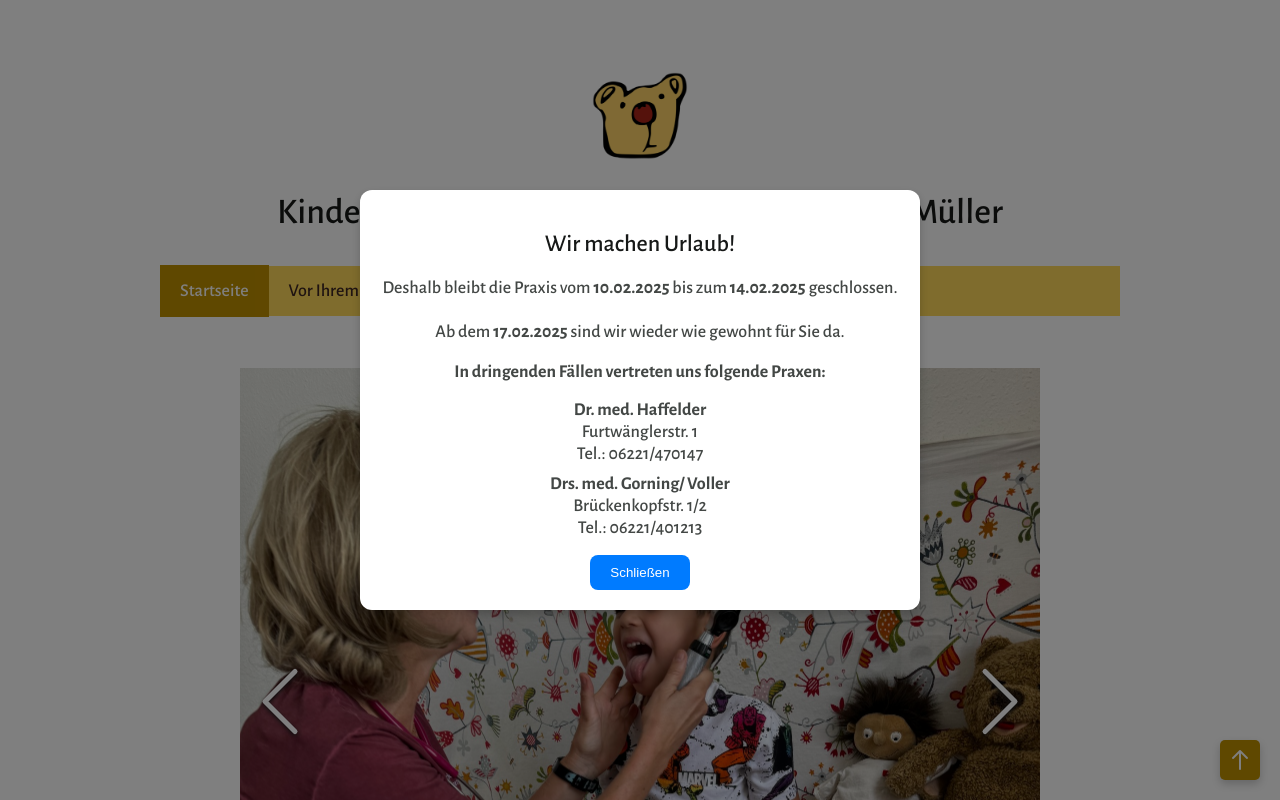
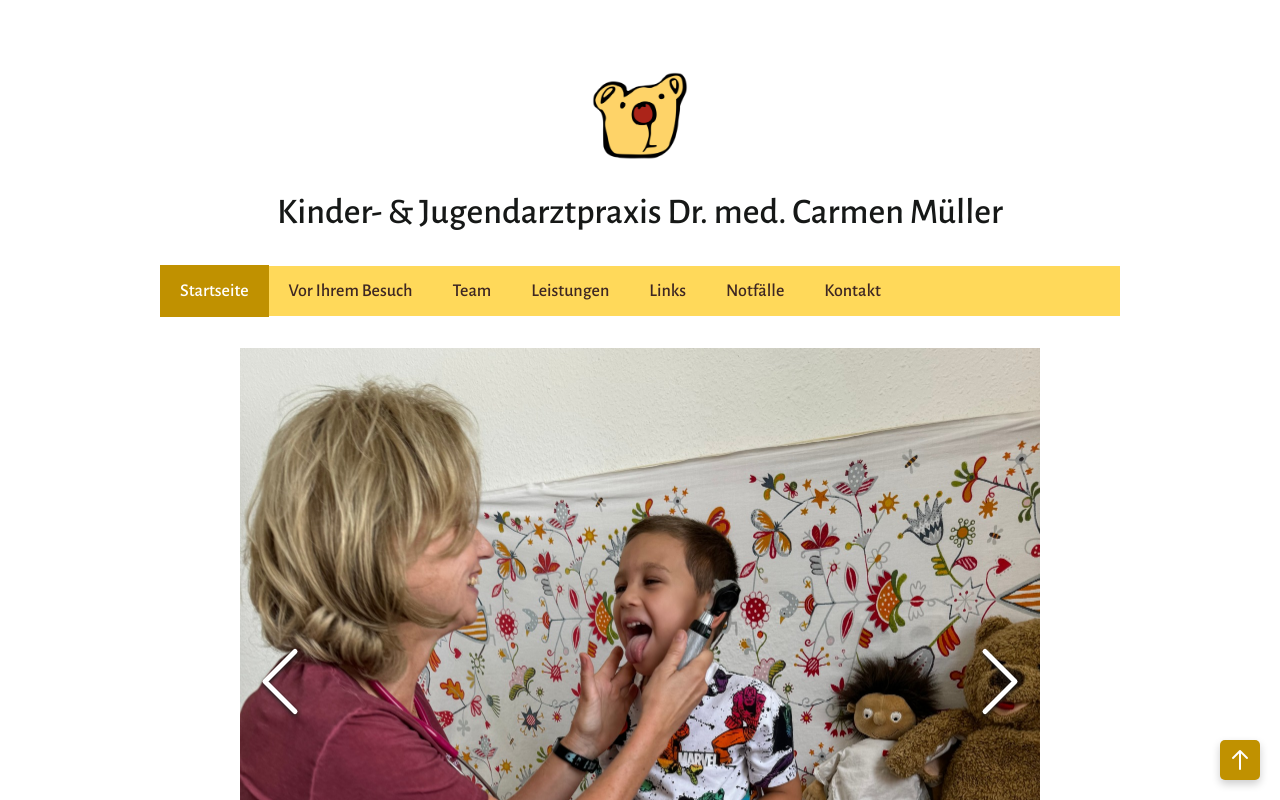
Before and after one commit to nicolasbeltran/carmenweb, a React (Create React App) app: page / in a window 1280 px wide. Shown: the top 800 px of the page. Built offline with nearby package versions, Linux system fonts and the light colour scheme; the HTML template or start-up script is replaced by a standard one.

Commit message:
remove popup

```diff
--- a/src/pages/HomePage/HomePage.tsx
+++ b/src/pages/HomePage/HomePage.tsx
@@ -5,7 +5,6 @@ import image3 from "../../img/praxis-gallery/praxis-3.jpeg";
 
 import './HomePage.css';
 import { useState } from "react";
-import Popup from "../../components/Popup/Popup";
 
 const HomePage = () => {
 
@@ -42,7 +41,6 @@ const HomePage = () => {
 
   return (
     <div className="page-content praxis-content">
-      <Popup />
       <section className='praxis-image-gallery'>
         <ImageGallery
             items={images}
```
